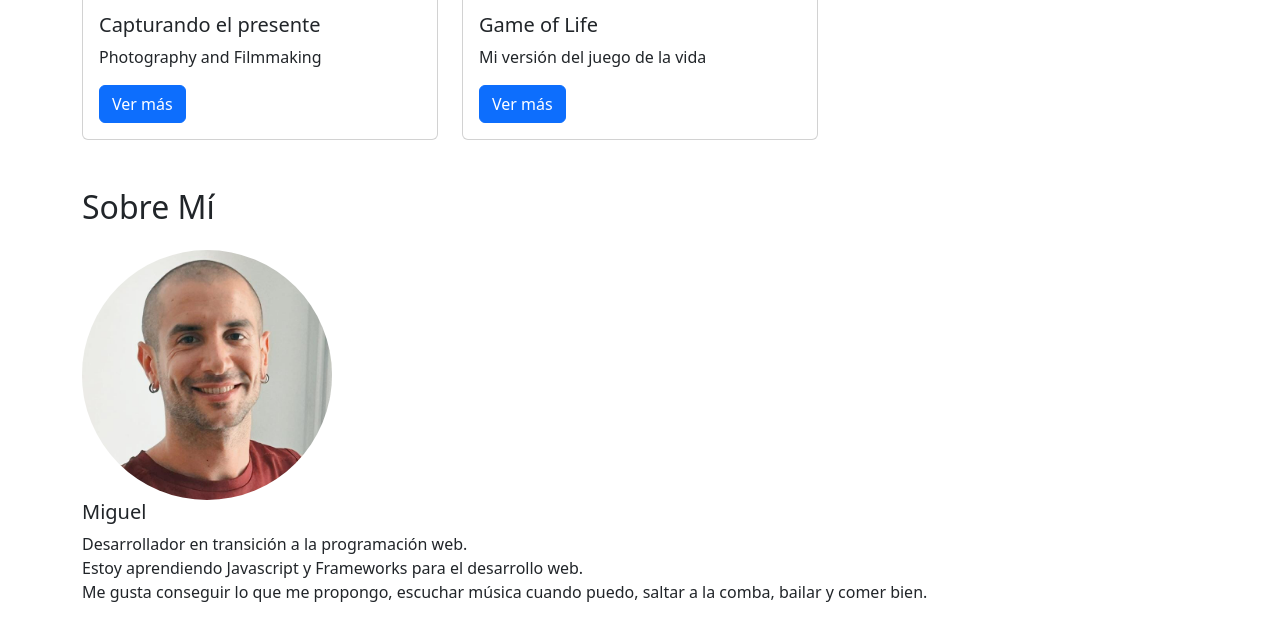
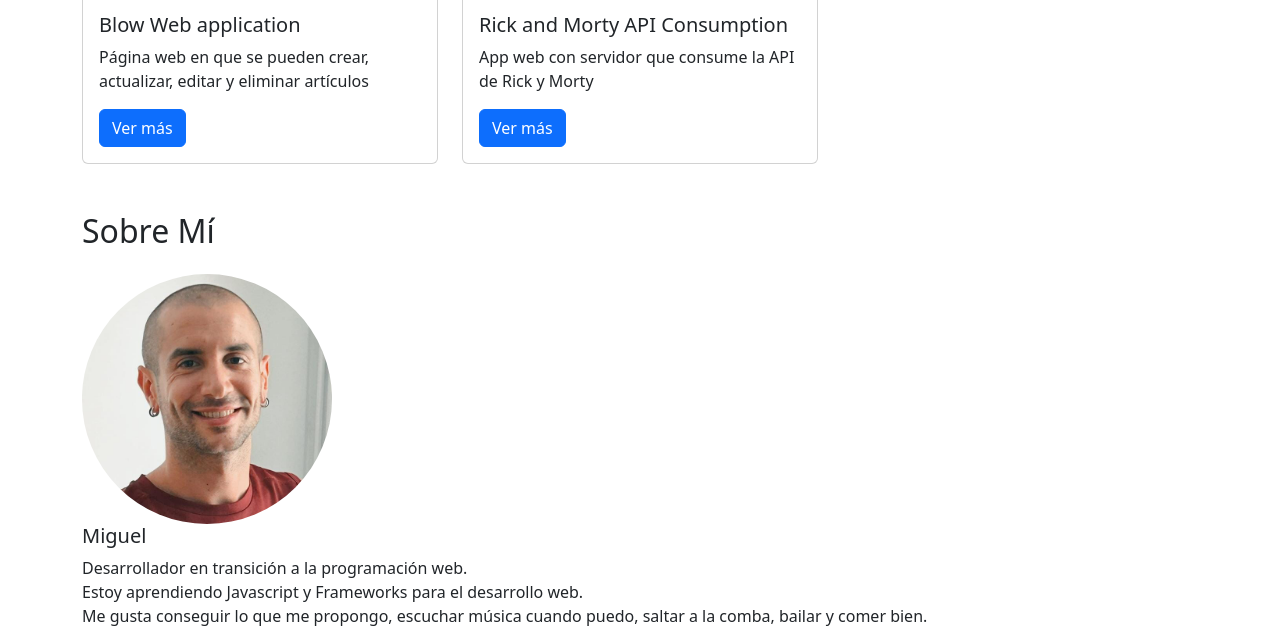
Before and after one commit to miguelwebcode/landing-page, a plain HTML site: page index.html in a window 1280 px wide. Shown: the part 1385-2015 px from the top of the page. Drawn offline with nearby package versions, Linux system fonts and the light colour scheme.

Commit message:
Add published projects to landing-page

```diff
--- a/index.html
+++ b/index.html
@@ -66,9 +66,17 @@
               alt="capturando-el-presente"
             />
             <div class="card-body">
-              <h5 class="card-title">Capturando el presente</h5>
-              <p class="card-text">Photography and Filmmaking</p>
-              <a href="#" class="btn btn-primary">Ver más</a>
+              <h5 class="card-title">Blow Web application</h5>
+              <p class="card-text">
+                Página web en que se pueden crear, actualizar, editar y eliminar
+                artículos
+              </p>
+              <a
+                href="https://github.com/miguelwebcode/Blog-Web-Application "
+                target="_blank"
+                class="btn btn-primary"
+                >Ver más</a
+              >
             </div>
           </div>
         </div>
@@ -80,9 +88,16 @@
               alt="game-of-life"
             />
             <div class="card-body">
-              <h5 class="card-title">Game of Life</h5>
-              <p class="card-text">Mi versión del juego de la vida</p>
-              <a href="#" class="btn btn-primary">Ver más</a>
+              <h5 class="card-title">Rick and Morty API Consumption</h5>
+              <p class="card-text">
+                App web con servidor que consume la API de Rick y Morty
+              </p>
+              <a
+                href="https://github.com/miguelwebcode/Blog-Web-Application "
+                target="_blank"
+                class="btn btn-primary"
+                >Ver más</a
+              >
             </div>
           </div>
         </div>
```
